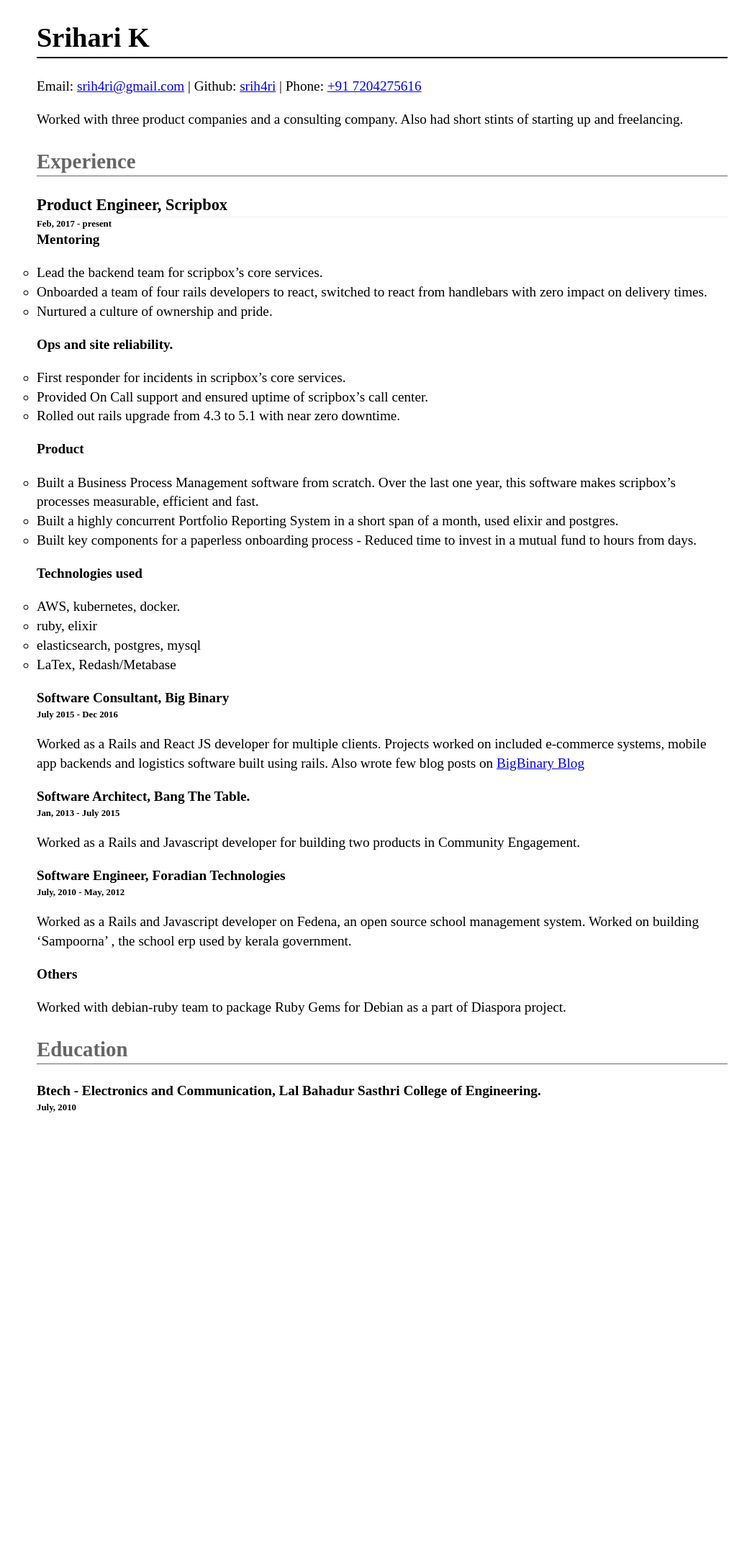
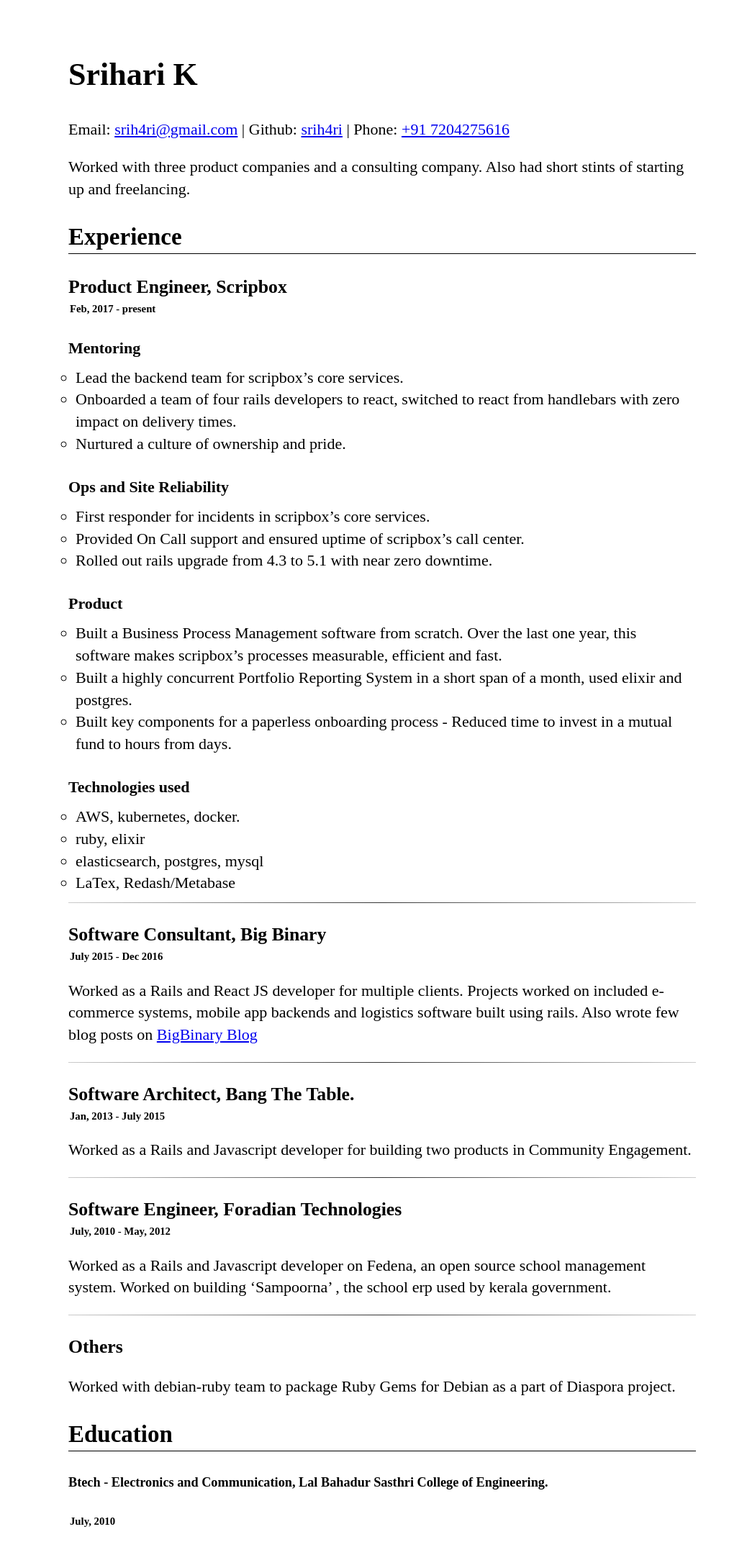
Before and after one commit to srih4ri/srih4ri.github.com, a Jekyll site: the page built from resume/index.md, in a window 1280 px wide. Shown: the whole page at 72% size, without its empty margins (109-1122 px from the left). Built offline with Jekyll 4.4.1, drawn with Linux system fonts in a browser that asks for light colours; before the commit the page ends 1548 px from its top, so only the background shows below that.

Commit message:
:eyes: :candy:

```diff
--- a/css/srih4ri.css
+++ b/css/srih4ri.css
@@ -123,35 +123,32 @@
 
 
 .content-resume {
-
-}
-
-.content-resume h1 {
-    border-bottom: 2px solid;
+    padding: 2em;
+    font-size: 22px;
 }
 
 .content-resume h2 {
     border-bottom: 1px solid;
-    color: #666;
+}
+.content-resume h3 {
+    margin-bottom: 2px;
+}
+.content-resume h4 {
+    margin-bottom: 2px;
+}
+.content-resume h6 {
+    margin: 0px 2px
+}
+.content-resume ul {
+    margin: 10px;
+    list-style-type: circle;
 }
 
-.content-resume h3{
-    margin: 0px;
-    margin-top: 10px;
-    border: 0px;
-    border-bottom: 1px;
-    border-style: ridge;
-}
-
-.content-resume h6{
-    margin: 0px;
-}
-
-.content-resume h4 {
-    margin: 0px;
-}
-.content-resume ul {
-    list-style-type: circle;
+.content-resume hr {
+    border: 0;
+    height: 1px;
+    background: #333;
+    background-image: linear-gradient(to right, #ccc, #333, #ccc);
 }
 
 .site-title {
--- a/resume/index.md
+++ b/resume/index.md
@@ -21,7 +21,7 @@
 - Onboarded a team of four rails developers to react, switched to react from handlebars with zero impact on delivery times.
 - Nurtured a culture of ownership and pride.
 
-#### Ops and site reliability.
+#### Ops and Site Reliability
 - First responder for incidents in scripbox's core services.
 - Provided On Call support and ensured uptime of scripbox's call center.
 - Rolled out rails upgrade from 4.3 to 5.1 with near zero downtime.
@@ -37,27 +37,31 @@
 - elasticsearch, postgres, mysql
 - LaTex, Redash/Metabase
 
-#### Software Consultant, Big Binary
+---
+### Software Consultant, Big Binary
 
 ###### July 2015 - Dec 2016
 Worked as a Rails and React JS developer for multiple clients. Projects worked on included e-commerce systems, mobile app backends and logistics software built using rails. Also wrote few blog posts on [BigBinary Blog](https://blog.bigbinary.com)
 
-#### Software Architect, Bang The Table.
+---
+### Software Architect, Bang The Table.
 
 ###### Jan, 2013 - July 2015
 Worked as a Rails and Javascript developer for building two products in Community Engagement.
 
-#### Software Engineer, Foradian Technologies
+---
+### Software Engineer, Foradian Technologies
 
 ###### July, 2010 - May, 2012
 Worked as a Rails and Javascript developer on Fedena, an open source school management system. Worked on building 'Sampoorna' , the school erp used by kerala government.
 
-#### Others
+---
+### Others
 
 Worked with debian-ruby team to package Ruby Gems for Debian as a part of Diaspora project.
 
 ## Education
 
-#### Btech - Electronics and Communication, Lal Bahadur Sasthri College of Engineering.
+##### Btech - Electronics and Communication, Lal Bahadur Sasthri College of Engineering.
 
 ###### July, 2010
```
